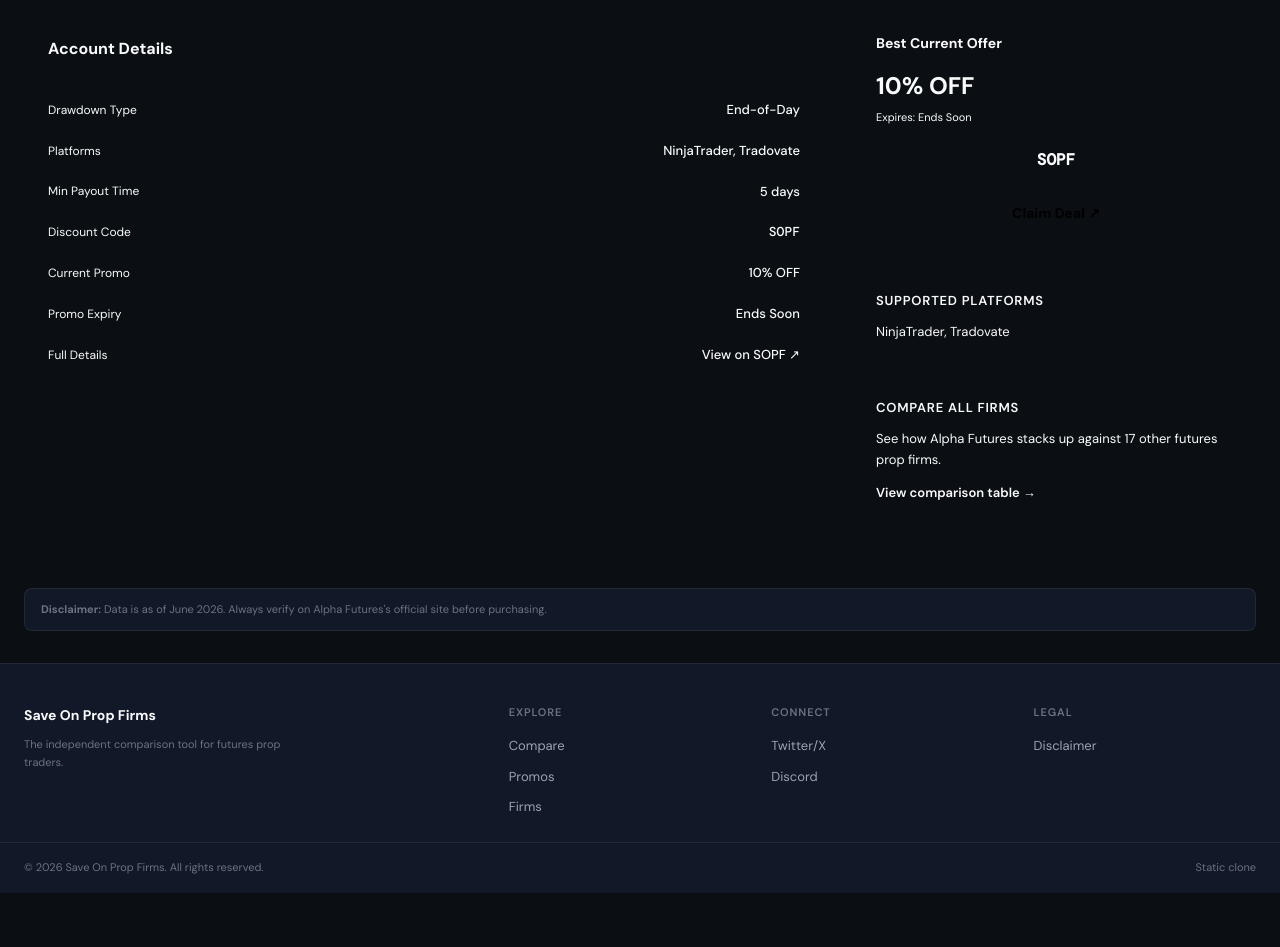
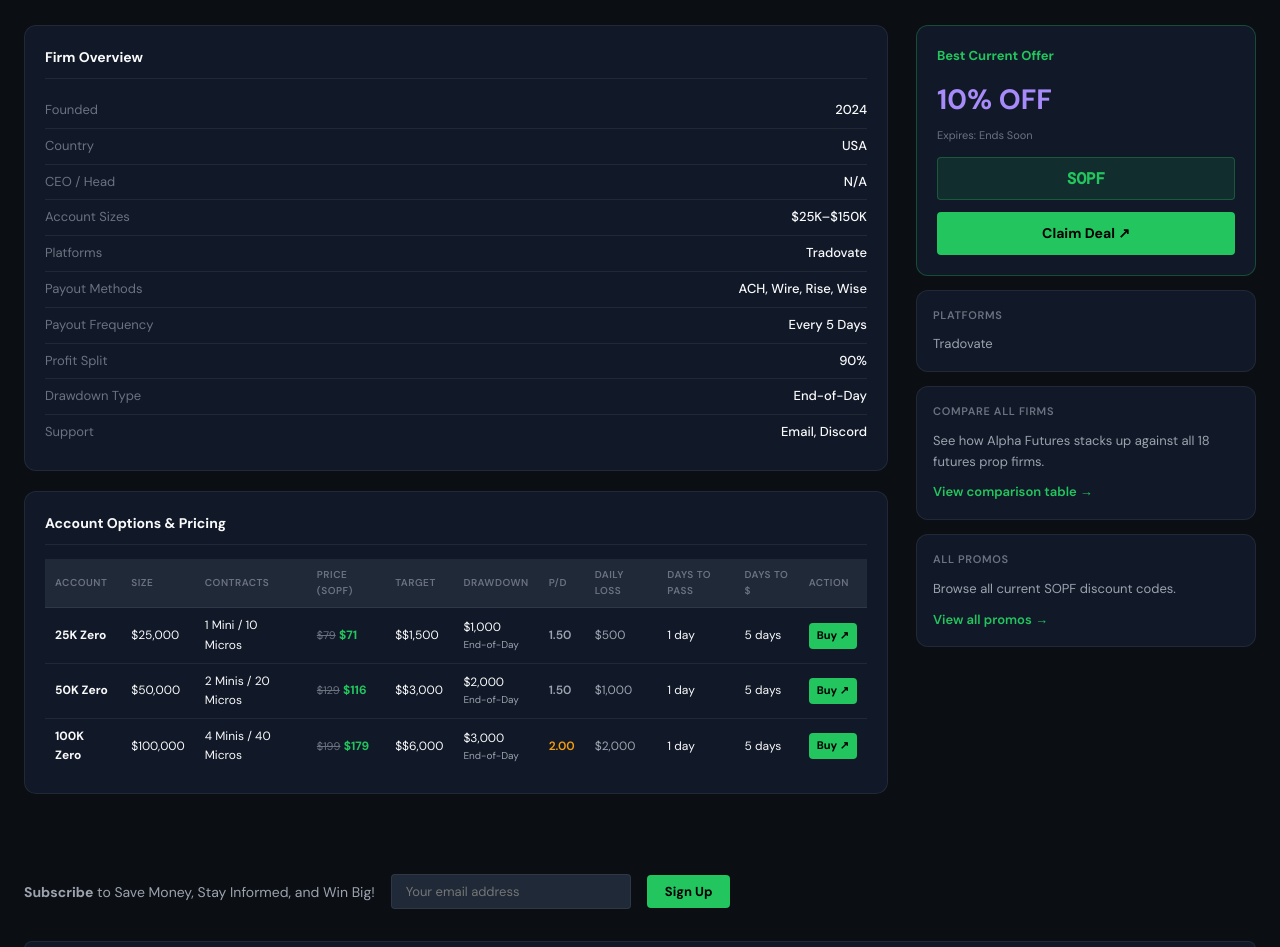
Before and after one commit to otakgemuk/sopf, a plain HTML site: page prop-firms/alpha-futures.html in a window 1280 px wide. Shown: the part 225-1172 px from the top of the page. Before the commit the page ends 1118 px from the top, so only its background shows below. Drawn offline with nearby package versions, Linux system fonts and the light colour scheme.

Commit message:
fix: apply design system fixes — prop-firms/alpha-futures.html

```diff
--- a/prop-firms/alpha-futures.html
+++ b/prop-firms/alpha-futures.html
@@ -1,103 +1,154 @@
-<!DOCTYPE html>
-<html lang="en">
-<head>
+<!DOCTYPE html><html lang="en"><head>
 <meta charset="UTF-8"><meta name="viewport" content="width=device-width,initial-scale=1">
-<title>Alpha Futures Review &amp; Promo Code | Save On Prop Firms</title>
-<meta name="description" content="Save on Alpha Futures evaluation accounts with code SOPF. See pricing, rules, drawdown type, and payout details.">
+<title>Alpha Futures – Rules, Accounts, Promos &amp; Payouts | Save On Prop Firms</title><meta name="description" content="Full breakdown on Alpha Futures — accounts, rules, payouts, and SOPF promo codes."><meta name="theme-color" content="#22c55e">
 <link rel="preconnect" href="https://fonts.googleapis.com">
 <link href="https://fonts.googleapis.com/css2?family=DM+Sans:wght@400;500;600;700&family=DM+Mono:wght@400;500&display=swap" rel="stylesheet">
 <link rel="stylesheet" href="../shared.css">
-<style>
-.firm-hero{max-width:1280px;margin:0 auto;padding:48px 24px 32px;display:flex;gap:24px;align-items:flex-start;flex-wrap:wrap}
-.firm-logo-big{width:64px;height:64px;border-radius:12px;object-fit:contain;background:#fff;padding:6px;border:.5px solid var(--border);flex-shrink:0}
-.firm-meta h1{font-size:clamp(20px,3vw,28px);font-weight:700;margin-bottom:8px}
-.firm-meta p{font-size:14px;color:var(--tx2);line-height:1.7;max-width:680px}
-.firm-body{max-width:1280px;margin:0 auto;padding:0 24px 64px;display:grid;grid-template-columns:2fr 1fr;gap:32px}
-.firm-details{background:var(--card);border:.5px solid var(--border);border-radius:var(--r-lg);padding:24px}
-.firm-details h2{font-size:16px;font-weight:700;margin-bottom:16px;padding-bottom:12px;border-bottom:.5px solid var(--border)}
-.detail-row{display:flex;justify-content:space-between;align-items:center;padding:10px 0;border-bottom:.5px solid var(--border)}
-.detail-row:last-child{border-bottom:none}
-.detail-label{font-size:12px;color:var(--tx3)}
-.detail-val{font-size:13px;font-weight:500;color:var(--tx)}
-.firm-sidebar{display:flex;flex-direction:column;gap:16px}
-.promo-box{background:var(--card);border:.5px solid var(--border-brand);border-radius:var(--r-lg);padding:20px}
-.promo-box h3{font-size:14px;font-weight:700;margin-bottom:12px;color:var(--tx-brand)}
-.promo-off{font-size:24px;font-weight:800;color:var(--tx-discount);margin-bottom:4px}
-.promo-exp{font-size:11px;color:var(--tx3);margin-bottom:12px}
-.promo-code-big{font-family:var(--mono);font-size:16px;font-weight:700;color:var(--tx-brand);background:var(--brand-glow);border:.5px solid var(--border-brand);padding:8px 14px;border-radius:var(--r-sm);display:block;text-align:center;margin-bottom:12px}
-.btn-buy-big{display:block;text-align:center;background:var(--brand);color:#000;font-weight:700;font-size:14px;padding:10px 20px;border-radius:var(--r-sm);transition:background .15s;text-decoration:none}
-.btn-buy-big:hover{background:var(--brand-dim)}
-.platforms-box{background:var(--card);border:.5px solid var(--border);border-radius:var(--r-lg);padding:20px}
-.platforms-box h3{font-size:13px;font-weight:600;color:var(--tx3);text-transform:uppercase;letter-spacing:.06em;margin-bottom:10px}
-.platforms-box p{font-size:13px;color:var(--tx2);line-height:1.6}
+</head><body><nav class="nav"><div class="nav-inner">
+    <a href="../index.html" class="nav-logo"><img src="https://saveonpropfirms.com/_next/image?url=%2Fmainlogo.png&w=128&q=75" alt="SOPF">Save On Prop Firms</a>
+    <ul class="nav-links"><li><a href="../index.html" class="">Compare</a></li><li><a href="../promos/index.html" class="">Promos</a></li><li><a href="../prop-firms/index.html" class="active">Firms</a></li><li><a href="../trading-tools/index.html" class="">Tools</a></li></ul>
+    <a href="../promos/index.html" class="code-pill">Code: SOPF</a>
+    <button class="nav-hamburger" onclick="document.getElementById('nm').classList.toggle('open')" aria-label="Menu"><span></span><span></span><span></span></button>
+  </div>
+  <div class="nav-mobile" id="nm">
+    <a href="../index.html">Compare</a><a href="../promos/index.html">Promos</a>
+    <a href="../prop-firms/index.html">Firms</a><a href="../trading-tools/index.html">Tools</a>
+    <a href="https://saveonpropfirms.com/giveaways" target="_blank">Giveaways</a>
+  </div></nav><style>
+.firm-hero{max-width:1280px;margin:0 auto;padding:40px 24px 28px;display:flex;gap:20px;align-items:flex-start;flex-wrap:wrap}
+.firm-logo-big{width:72px;height:72px;border-radius:12px;object-fit:contain;background:#fff;padding:8px;border:.5px solid var(--border-default);flex-shrink:0}
+.firm-meta h1{font-size:clamp(20px,3vw,28px);font-weight:700;margin-bottom:6px}
+.firm-meta p{font-size:13px;color:var(--text-secondary);line-height:1.7;max-width:700px}
+.firm-body{max-width:1280px;margin:0 auto;padding:0 24px 48px;display:grid;grid-template-columns:1fr 340px;gap:28px}
+.firm-info{display:flex;flex-direction:column;gap:20px}
+.info-card{background:var(--surface-card);border:.5px solid var(--border-default);border-radius:var(--r-lg);padding:20px}
+.info-card h2{font-size:14px;font-weight:700;margin-bottom:14px;padding-bottom:10px;border-bottom:.5px solid var(--border-default)}
+.info-row{display:flex;justify-content:space-between;align-items:center;padding:7px 0;border-bottom:.5px solid var(--border-default);font-size:13px}
+.info-row:last-child{border-bottom:none}
+.info-label{color:var(--text-tertiary)}
+.info-val{color:var(--text-primary);font-weight:500;text-align:right}
+.acct-table{width:100%;border-collapse:collapse;font-size:12px}
+.acct-table th{padding:8px 10px;text-align:left;font-size:10px;font-weight:600;color:var(--text-tertiary);text-transform:uppercase;letter-spacing:.05em;background:var(--surface-input);border-bottom:.5px solid var(--border-default)}
+.acct-table td{padding:8px 10px;border-bottom:.5px solid var(--border-default)}
+.acct-table tr:last-child td{border-bottom:none}
+.acct-table tbody tr:hover{background:var(--surface-hover)}
+.firm-sidebar{display:flex;flex-direction:column;gap:14px}
+.promo-box{background:var(--surface-card);border:.5px solid var(--color-brand-border);border-radius:var(--r-lg);padding:20px}
+.promo-box h3{font-size:13px;font-weight:700;margin-bottom:12px;color:var(--text-brand)}
+.promo-off{font-size:28px;font-weight:800;color:var(--text-discount);margin-bottom:4px}
+.promo-exp{font-size:11px;color:var(--text-tertiary);margin-bottom:12px}
+.promo-code{font-family:var(--mono);font-size:16px;font-weight:700;color:var(--text-brand);background:var(--color-brand-glow);border:.5px solid var(--color-brand-border);padding:8px 14px;border-radius:var(--r-sm);display:block;text-align:center;margin-bottom:12px}
+.btn-claim{display:block;text-align:center;background:var(--color-brand);color:#000;font-weight:700;font-size:14px;padding:10px;border-radius:var(--r-sm);transition:background .15s;text-decoration:none}
+.btn-claim:hover{background:var(--color-brand-dim)}
+.side-card{background:var(--surface-card);border:.5px solid var(--border-default);border-radius:var(--r-lg);padding:16px}
+.side-card h3{font-size:11px;font-weight:600;color:var(--text-tertiary);text-transform:uppercase;letter-spacing:.06em;margin-bottom:10px}
+.side-card p{font-size:13px;color:var(--text-secondary);line-height:1.6}
+.side-card a{color:var(--text-brand);font-size:13px;font-weight:600}
 @media(max-width:768px){.firm-body{grid-template-columns:1fr}}
 </style>
-</head>
-<body>
-<nav class="nav">
-  <div class="nav-inner">
-    <a href="../index.html" class="nav-logo">
-      <img src="https://saveonpropfirms.com/_next/image?url=%2Fmainlogo.png&w=128&q=75" alt="Save On Prop Firms">
-      Save On Prop Firms
-    </a>
-    <ul class="nav-links">
-      <li><a href="../index.html">Compare</a></li>
-      <li><a href="../promos/index.html">Promos</a></li>
-      <li><a href="index.html" class="active">Firms</a></li>
-      <li><a href="https://saveonpropfirms.com/trading-tools" target="_blank">Tools</a></li>
-      <li><a href="https://saveonpropfirms.com/giveaways" target="_blank">Giveaways</a></li>
-    </ul>
-    <span class="code-pill">Code: SOPF</span>
-  </div>
-</nav>
-
+<div class="breadcrumb"><a href="../index.html">Home</a><span>&rsaquo;</span><a href="index.html">Prop Firms</a><span>&rsaquo;</span>Alpha Futures</div>
 <div class="firm-hero">
-  <img class="firm-logo-big" src="https://images.ctfassets.net/nzj71to26bbi/TrQTeszKtHAMTMp8HaHxe/b2b03e769d42d2a7d58d38d0838c50a8/alpha-futures-logo.avif" alt="Alpha Futures">
+  <img class="firm-logo-big" src="https://images.ctfassets.net/nzj71to26bbi/TrQTeszKtHAMTMp8HaHxe/b2b03e769d42d2a7d58d38d0838c50a8/alpha-futures-logo.avif" alt="Alpha Futures" onerror="this.src=''">
   <div class="firm-meta">
     <h1>Alpha Futures</h1>
-    <p>Highest payout cap in the industry. No daily loss limit on standard accounts. 90% profit split. 1 minimum trading day. Monthly account reset option available.</p>
+    <p>Highest payout cap in the industry. No daily loss limit on standard accounts. 1 minimum trading day. Monthly reset option available.</p>
   </div>
 </div>
-
 <div class="firm-body">
-  <div class="firm-details">
-    <h2>Account Details</h2>
-    <div class="detail-row"><span class="detail-label">Drawdown Type</span><span class="detail-val">End-of-Day</span></div>
-    <div class="detail-row"><span class="detail-label">Platforms</span><span class="detail-val">NinjaTrader, Tradovate</span></div>
-    <div class="detail-row"><span class="detail-label">Min Payout Time</span><span class="detail-val">5 days</span></div>
-    <div class="detail-row"><span class="detail-label">Discount Code</span><span class="detail-val" style="font-family:var(--mono);color:var(--tx-brand)">SOPF</span></div>
-    <div class="detail-row"><span class="detail-label">Current Promo</span><span class="detail-val" style="color:var(--tx-discount)">10% OFF</span></div>
-    <div class="detail-row"><span class="detail-label">Promo Expiry</span><span class="detail-val">Ends Soon</span></div>
-    <div class="detail-row"><span class="detail-label">Full Details</span><span class="detail-val"><a href="https://saveonpropfirms.com/prop-firms/alpha-futures" target="_blank" style="color:var(--tx-brand)">View on SOPF ↗</a></span></div>
+  <div class="firm-info">
+    <div class="info-card">
+      <h2>Firm Overview</h2>
+      <div class="info-row"><span class="info-label">Founded</span><span class="info-val">2024</span></div>
+      <div class="info-row"><span class="info-label">Country</span><span class="info-val">USA</span></div>
+      <div class="info-row"><span class="info-label">CEO / Head</span><span class="info-val">N/A</span></div>
+      <div class="info-row"><span class="info-label">Account Sizes</span><span class="info-val">$25K–$150K</span></div>
+      <div class="info-row"><span class="info-label">Platforms</span><span class="info-val">Tradovate</span></div>
+      <div class="info-row"><span class="info-label">Payout Methods</span><span class="info-val">ACH, Wire, Rise, Wise</span></div>
+      <div class="info-row"><span class="info-label">Payout Frequency</span><span class="info-val">Every 5 Days</span></div>
+      <div class="info-row"><span class="info-label">Profit Split</span><span class="info-val">90%</span></div>
+      <div class="info-row"><span class="info-label">Drawdown Type</span><span class="info-val">End-of-Day</span></div>
+      <div class="info-row"><span class="info-label">Support</span><span class="info-val">Email, Discord</span></div>
+    </div>
+    <div class="info-card">
+      <h2>Account Options &amp; Pricing</h2>
+      <div style="overflow-x:auto">
+      <table class="acct-table">
+        <thead><tr><th>Account</th><th>Size</th><th>Contracts</th><th>Price (SOPF)</th><th>Target</th><th>Drawdown</th><th>P/D</th><th>Daily Loss</th><th>Days to Pass</th><th>Days to $</th><th>Action</th></tr></thead>
+        <tbody><tr>
+          <td><strong style="color:var(--text-primary)">25K Zero</strong></td>
+          <td>$25,000</td><td>1 Mini / 10 Micros</td>
+          <td><span style="text-decoration:line-through;color:var(--text-tertiary);font-size:11px">$79</span> <strong style="color:var(--text-brand)">$71</strong></td>
+          <td>$$1,500</td>
+          <td><div>$1,000</div><div class="dd-eod" style="font-size:10px">End-of-Day</div></td>
+          <td class="pd-medium">1.50</td>
+          <td style="color:var(--text-secondary)">$500</td>
+          <td>1 day</td><td>5 days</td>
+          <td><a class="btn-buy" href="https://sopf.link/alpha" target="_blank" style="font-size:11px;height:26px;padding:0 8px">Buy &#8599;</a></td>
+        </tr><tr>
+          <td><strong style="color:var(--text-primary)">50K Zero</strong></td>
+          <td>$50,000</td><td>2 Minis / 20 Micros</td>
+          <td><span style="text-decoration:line-through;color:var(--text-tertiary);font-size:11px">$129</span> <strong style="color:var(--text-brand)">$116</strong></td>
+          <td>$$3,000</td>
+          <td><div>$2,000</div><div class="dd-eod" style="font-size:10px">End-of-Day</div></td>
+          <td class="pd-medium">1.50</td>
+          <td style="color:var(--text-secondary)">$1,000</td>
+          <td>1 day</td><td>5 days</td>
+          <td><a class="btn-buy" href="https://sopf.link/alpha" target="_blank" style="font-size:11px;height:26px;padding:0 8px">Buy &#8599;</a></td>
+        </tr><tr>
+          <td><strong style="color:var(--text-primary)">100K Zero</strong></td>
+          <td>$100,000</td><td>4 Minis / 40 Micros</td>
+          <td><span style="text-decoration:line-through;color:var(--text-tertiary);font-size:11px">$199</span> <strong style="color:var(--text-brand)">$179</strong></td>
+          <td>$$6,000</td>
+          <td><div>$3,000</div><div class="dd-eod" style="font-size:10px">End-of-Day</div></td>
+          <td class="pd-hard">2.00</td>
+          <td style="color:var(--text-secondary)">$2,000</td>
+          <td>1 day</td><td>5 days</td>
+          <td><a class="btn-buy" href="https://sopf.link/alpha" target="_blank" style="font-size:11px;height:26px;padding:0 8px">Buy &#8599;</a></td>
+        </tr></tbody>
+      </table></div>
+    </div>
   </div>
   <div class="firm-sidebar">
     <div class="promo-box">
       <h3>Best Current Offer</h3>
       <div class="promo-off">10% OFF</div>
       <div class="promo-exp">Expires: Ends Soon</div>
-      <div class="promo-code-big">SOPF</div>
-      <a class="btn-buy-big" href="https://sopf.link/alpha" target="_blank">Claim Deal ↗</a>
+      <div class="promo-code">SOPF</div>
+      <a class="btn-claim" href="https://sopf.link/alpha" target="_blank">Claim Deal &#8599;</a>
     </div>
-    <div class="platforms-box">
-      <h3>Supported Platforms</h3>
-      <p>NinjaTrader, Tradovate</p>
+    <div class="side-card">
+      <h3>Platforms</h3>
+      <p>Tradovate</p>
     </div>
-    <div class="platforms-box">
+    <div class="side-card">
       <h3>Compare All Firms</h3>
-      <p style="margin-bottom:10px">See how Alpha Futures stacks up against 17 other futures prop firms.</p>
-      <a href="../index.html" style="color:var(--tx-brand);font-size:13px;font-weight:600">View comparison table →</a>
+      <p style="margin-bottom:8px">See how Alpha Futures stacks up against all 18 futures prop firms.</p>
+      <a href="../index.html">View comparison table &rarr;</a>
+    </div>
+    <div class="side-card">
+      <h3>All Promos</h3>
+      <p style="margin-bottom:8px">Browse all current SOPF discount codes.</p>
+      <a href="../promos/index.html">View all promos &rarr;</a>
     </div>
   </div>
 </div>
-
-<div class="disclaimer"><div class="disclaimer-inner"><strong>Disclaimer:</strong> Data is as of June 2026. Always verify on Alpha Futures's official site before purchasing.</div></div>
-<footer class="footer">
-  <div class="footer-inner">
-    <div class="footer-brand"><strong>Save On Prop Firms</strong><p>The independent comparison tool for futures prop traders.</p></div>
-    <div class="footer-col"><h4>Explore</h4><ul><li><a href="../index.html">Compare</a></li><li><a href="../promos/index.html">Promos</a></li><li><a href="index.html">Firms</a></li></ul></div>
-    <div class="footer-col"><h4>Connect</h4><ul><li><a href="https://twitter.com/saveonpropfirms" target="_blank">Twitter/X</a></li><li><a href="https://sopf.link/joindiscord" target="_blank">Discord</a></li></ul></div>
-    <div class="footer-col"><h4>Legal</h4><ul><li><a href="https://saveonpropfirms.com/disclaimer" target="_blank">Disclaimer</a></li></ul></div>
-  </div>
-  <div class="footer-bottom"><span>&#169; 2026 Save On Prop Firms. All rights reserved.</span><span>Static clone</span></div>
-</footer>
-</body></html>
+<div class="newsletter"><p><strong>Subscribe</strong> to Save Money, Stay Informed, and Win Big!</p>
+  <input class="newsletter-input" type="email" placeholder="Your email address">
+  <button class="btn-green">Sign Up</button></div>
+<div class="disclaimer"><div class="disclaimer-inner"><strong>Disclaimer:</strong> Prices and codes can change. Always verify on the firm's site before purchasing.</div></div>
+<footer class="footer"><div class="footer-inner">
+  <div class="footer-brand"><strong>Save On Prop Firms</strong><p>The independent comparison tool for futures prop traders.</p></div>
+  <div class="footer-col"><h4>Explore</h4><ul>
+    <li><a href="../index.html">Compare</a></li><li><a href="../promos/index.html">Promos</a></li>
+    <li><a href="../prop-firms/index.html">Prop Firms</a></li><li><a href="../trading-tools/index.html">Tools</a></li>
+  </ul></div>
+  <div class="footer-col"><h4>Connect</h4><ul>
+    <li><a href="https://twitter.com/saveonpropfirms" target="_blank">Twitter/X</a></li>
+    <li><a href="https://sopf.link/joindiscord" target="_blank">Discord</a></li>
+    <li><a href="https://www.trustpilot.com/review/saveonpropfirms.com" target="_blank">Trustpilot</a></li>
+  </ul></div>
+  <div class="footer-col"><h4>Legal</h4><ul>
+    <li><a href="https://saveonpropfirms.com/disclaimer" target="_blank">Disclaimer</a></li>
+    <li><a href="https://saveonpropfirms.com/contact" target="_blank">Contact</a></li>
+  </ul></div>
+</div><div class="footer-bottom"><span>&copy; 2026 Save On Prop Firms.</span><span>Static clone &middot; June 2026</span></div></footer></body></html>
```
